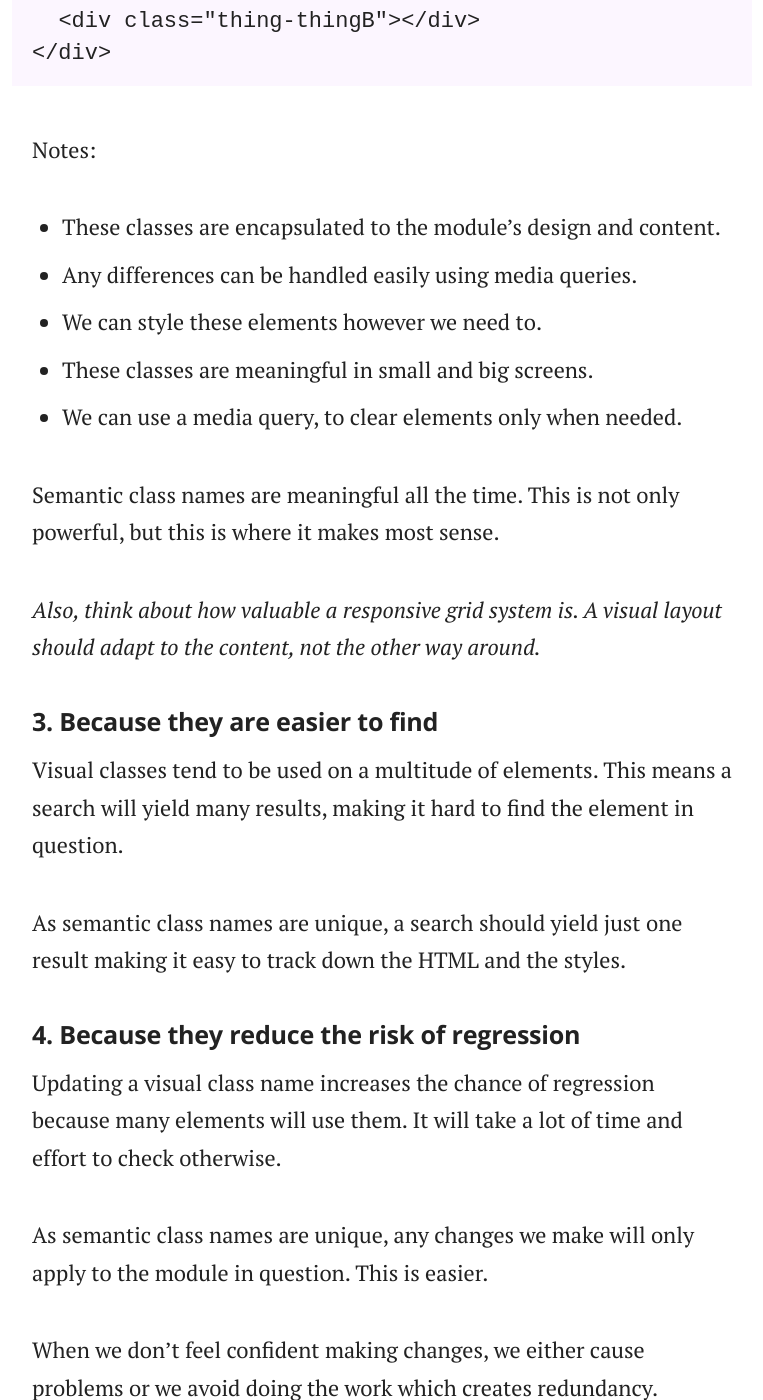
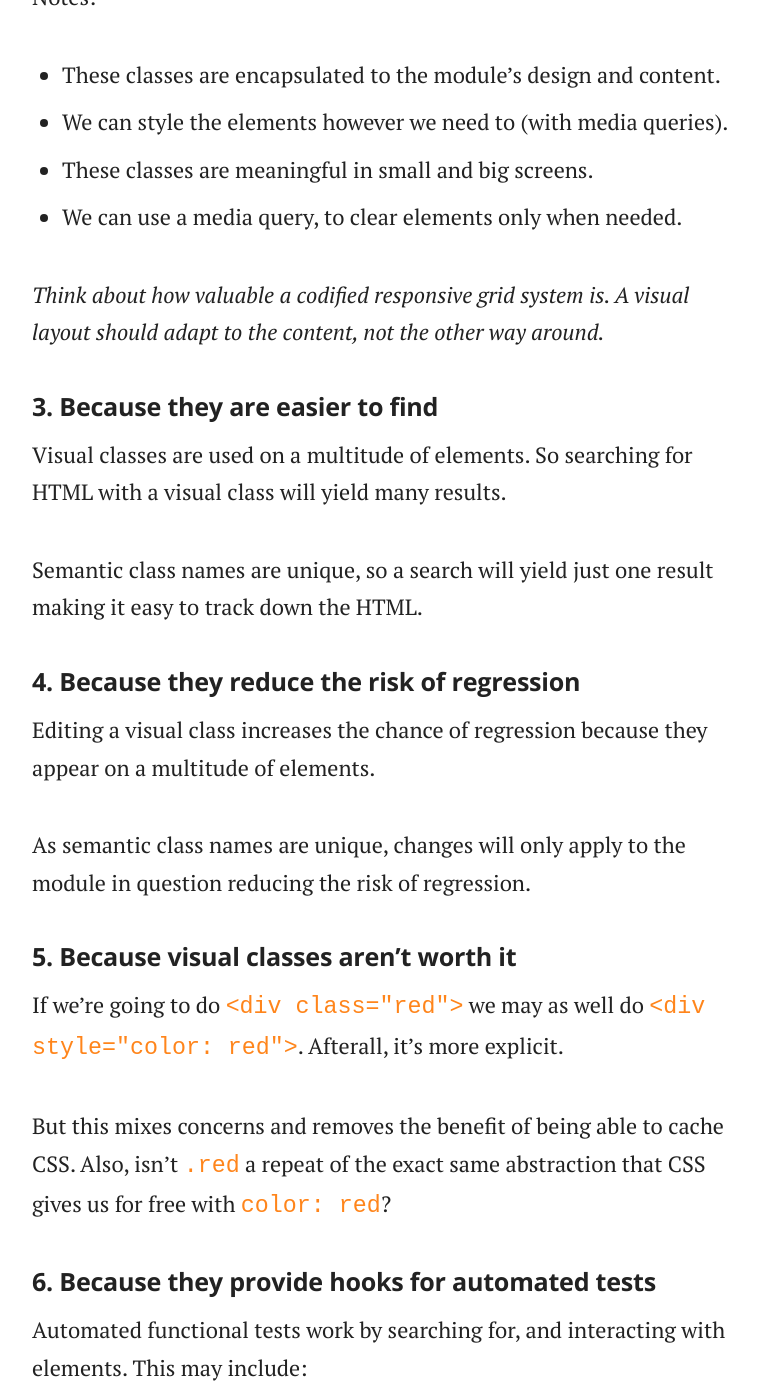
Before and after one commit to adamsilver/maintainablecss.com-jekyll, a Jekyll site: the page built from _chapters/02-semantics.md, in a window 1280 px wide and 1400 px high, scrolled down 4392 px. Shown: the whole window, without its empty margins (258-1021 px from the left). Built offline with Jekyll 4.4.1, drawn with Linux system fonts in a browser that asks for light colours; some of the changed text lies outside the part shown.

Commit message:
copy updates

```diff
--- a/_chapters/02-semantics.md
+++ b/_chapters/02-semantics.md
@@ -12,12 +12,10 @@ Summary: Name something based on what it *is*, not how it *looks* or *behaves*.
 
 Semantic HTML isn't just about the elements we use. It's quite obvious that we should use `<a>` for links, `<table>` for tabular data and `<p>` for paragraphs etc.
 
-What's not quite so obvious is the values we use for classes. This is important because they enable us to enhance a web page with style (and behaviour).
-
 > &ldquo;There are only two hard things in Computer Science: cache invalidation and naming things.&rdquo;
 <br>&mdash; <cite>Phil Karlton</cite>
 
-If naming something is hard, then it's important to think about it and do it well. We're not so good at understanding abbreviated, non-semantic abstractions.
+What's less obvious is the names we use for classes. This is important because they enable us to enhance a web page with style (and behaviour).
 
 ## Good and bad class names
 
@@ -33,7 +31,7 @@ Here are some examples of semantic and non-semantic class names:
 	<div class="product">
 	<div class="searchResults">
 
-Non semantic classes don't tell us *what* the HTML represents. At *most*, they give us an idea of what elements *look* like. Atomic, visual, behavioural and  utility classes are all forms of non semantic classes.
+Non semantic classes don't tell us *what* the HTML represents. At best, they give us an idea of what elements *look* like. Atomic, visual, behavioural and  utility classes are all forms of non semantic classes.
 
 Semantic classes don't tell us what they look like, but that's okay. That's what CSS is for. Semantic class names mean something to HTML, CSS, Javascript and automated functional tests.
 
@@ -41,7 +39,7 @@ There are many reasons why semantic classes are advantageous:
 
 ## 1. Because they are easy to understand
 
-This is best explained with a *real* example. Here's a module of HTML using atomic classes.
+Here's a real snippet of HTML using atomic classes:
 
 	<div class="pb3 pb4-ns pt4 pt5-ns mt4 black-70 fl-l w-50-l">
 	  <h1 class="f4 fw6 f1-ns lh-title measure mt0">Heading</h1>
@@ -50,16 +48,16 @@ This is best explained with a *real* example. Here's a module of HTML using atom
 
 Not only do we need to mentally map these abbreviations (assuming we know what they mean in the first place), but we need to wade through a load of classes just to work out what's going on. The content itself is somewhat obfuscated.
 
-Also, visual class names are ambiguous. For example, `.red` could mean red text, a red background or perhaps a reddish gradient. It's hard to be sure.
+Visual class names are ambiguous. For example, `.red` could mean red text, a red background or perhaps a reddish gradient. It's hard to know.
 
 Here's the same thing using semantic classes:
 
 	<div class="hero">
-	  <h1 class="hero-heading">Heading</h1>
+	  <h1 class="hero-title">Heading</h1>
 	  <p class="hero-tagline">Tagline</p>
 	</div>
 
-This is easy to read and we can inspect styles easily with browser tools.
+The classes are human-friendly and easy to read. The content itself is no longer obfuscated. And we can use browser tools to inspect the element styles.
 
 ## 2. Because it's easier to build responsive sites
 
@@ -98,28 +96,23 @@ Taking a semantic approach results in the following HTML:
 Notes:
 
 - These classes are encapsulated to the module's design and content.
-- Any differences can be handled easily using media queries.
-- We can style these elements however we need to.
+- We can style the elements however we need to (with media queries).
 - These classes are meaningful in small and big screens.
 - We can use a media query, to clear elements only when needed.
 
-Semantic class names are meaningful all the time. This is not only powerful, but this is where it makes most sense.
-
-*Also, think about how valuable a responsive grid system is. A visual layout should adapt to the content, not the other way around.*
+*Think about how valuable a codified responsive grid system is. A visual layout should adapt to the content, not the other way around.*
 
 ## 3. Because they are easier to find
 
-Visual classes tend to be used on a multitude of elements. This means a search will yield many results, making it hard to find the element in question.
+Visual classes are used on a multitude of elements. So searching for HTML with a visual class will yield many results.
 
-As semantic class names are unique, a search should yield just one result making it easy to track down the HTML and the styles.
+Semantic class names are unique, so a search will yield just one result making it easy to track down the HTML.
 
 ## 4. Because they reduce the risk of regression
 
-Updating a visual class name increases the chance of regression because many elements will use them. It will take a lot of time and effort to check otherwise.
+Editing a visual class increases the chance of regression because they appear on a multitude of elements.
 
-As semantic class names are unique, any changes we make will only apply to the module in question. This is easier.
-
-When we don't feel confident making changes, we either cause problems or we avoid doing the work which creates redundancy.
+As semantic class names are unique, changes will only apply to the module in question reducing the risk of regression.
 
 ## 5. Because visual classes aren't worth it
 
@@ -145,13 +138,13 @@ Semantic class names are useful for Javascript too. We can't use visual class na
 
 ## 8. Because they don't need maintaining
 
-If we name something based on what it is, we won't have to update the HTML again. A heading is always a heading, no matter what it *looks* like.
+If we name something based on what it is, we won't have to update the HTML again. A heading is always a heading, no matter what it *looks* like. The styling might change but this only requires a CSS update.
 
-The styling might change but this only requires a CSS update. This is known as *loose coupling* which improves maintainability.
+With visual classes, a change of style requires change to both HTML and CSS (assuming there aren't any selectors available for use).
 
 ## 9. Because they are easier to debug
 
-When inspecting an element, there will be several applicable CSS selectors. We'll have to look through these. With a semantic class name there is just one which is easier to work with.
+Inspecting an element with a multitude of atomic classes, means wading through many selectors. With a semantic class, there is just one, making it far easier to work with.
 
 ## 10. Because the standards recommend it
 
```
Also changed, not shown: other parts of _chapters/02-semantics.md (+2 -2 lines), _chapters/01-introduction.md (+2 -2 lines), _chapters/03-reuse.md (+3 -1 lines).
